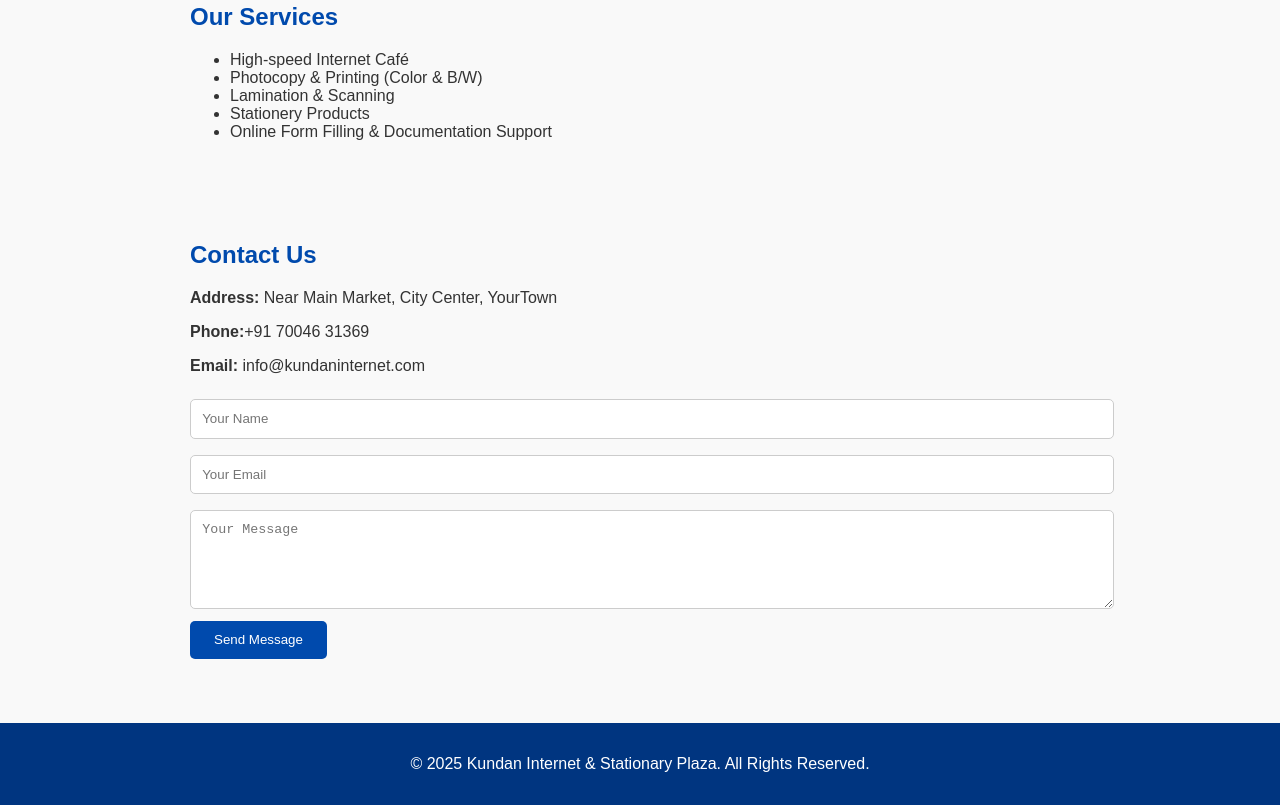
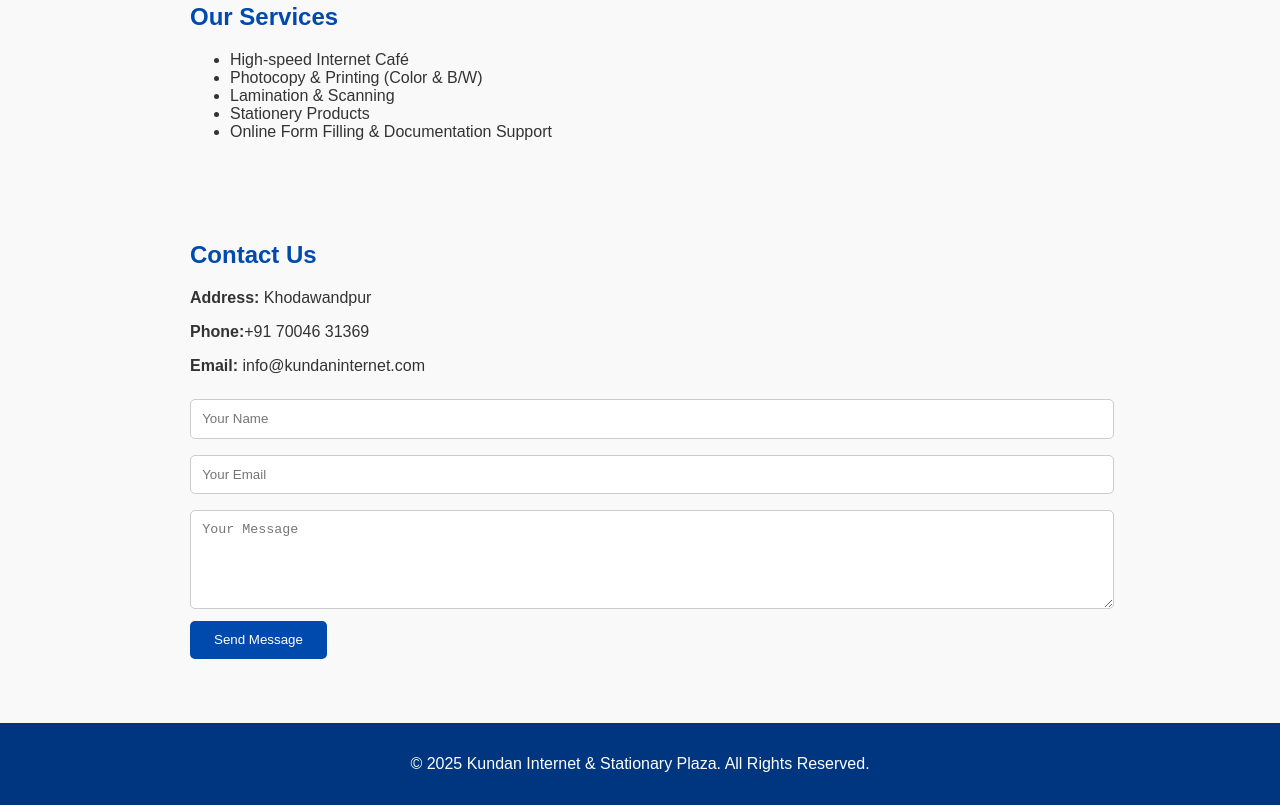
Before and after one commit to manishhunter/Kundan-internet, a plain HTML site: page index.html in a window 1280 px wide. Shown: the part 722-1527 px from the top of the page. Drawn offline with Linux system fonts and the light colour scheme.

Commit message:
Update index.html

```diff
--- a/index.html
+++ b/index.html
@@ -112,7 +112,7 @@
 
   <section id="contact">
     <h2>Contact Us</h2>
-    <p><b>Address:</b> Near Main Market, City Center, YourTown</p>
+    <p><b>Address:</b> Khodawandpur</p>
     <p><b>Phone:</b>+91 70046 31369</b>
     <p><b>Email:</b> info@kundaninternet.com</p>
 
```
